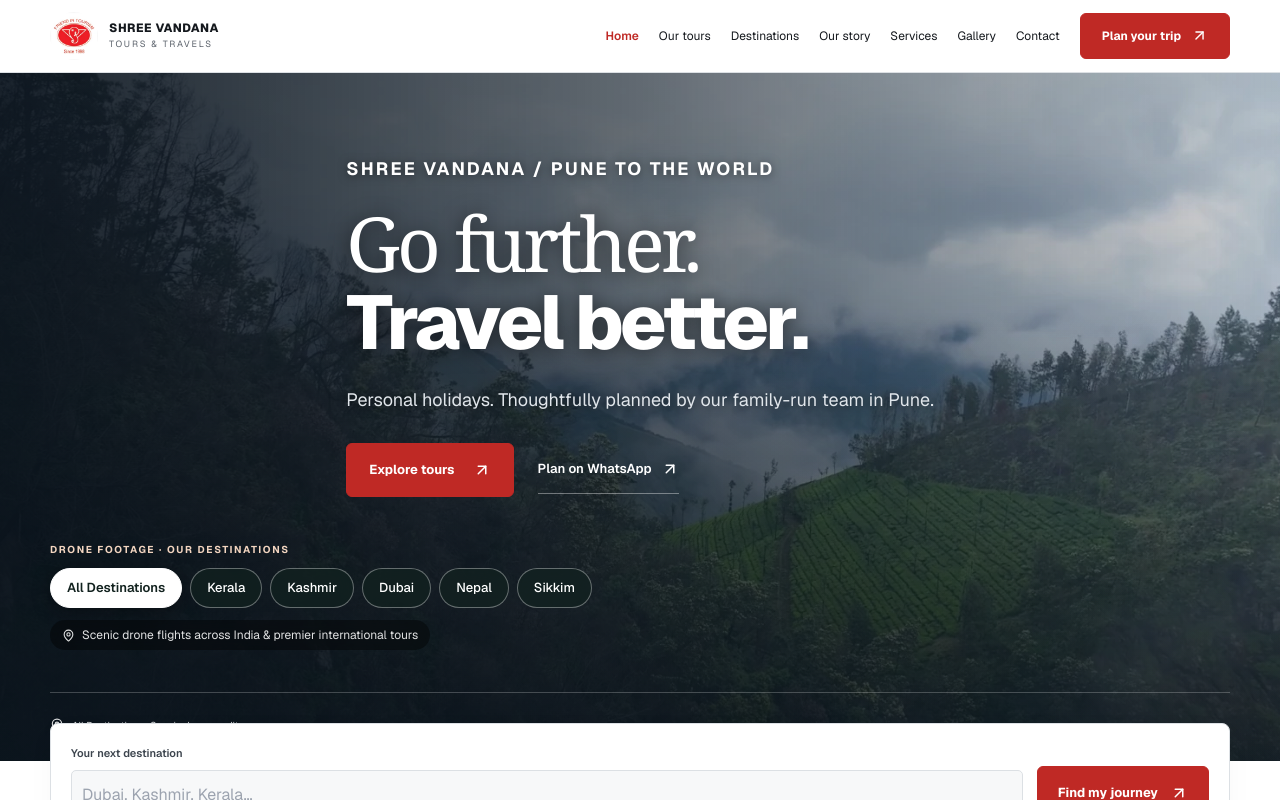
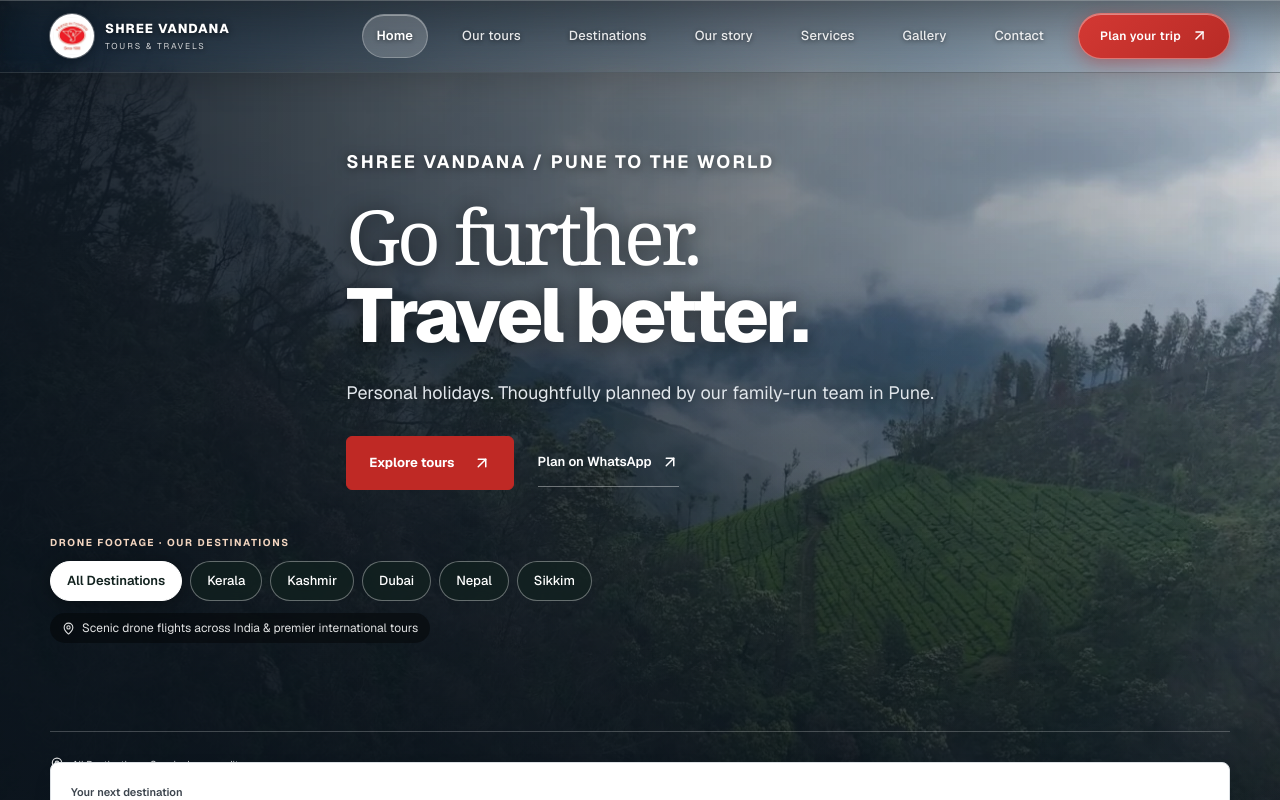
Before and after one commit to adityaakunjir/ShreeVandanaToursAndTravels, a Next.js app: page / in a window 1280 px wide. Shown: the top 800 px of the page. Built offline with nearby package versions, Linux system fonts and the light colour scheme; no server answers.

Commit message:
feat: implement Liquid Glass 2.0 navbar with transparent full-screen video overlay

```diff
--- a/src/app/scenic-video.css
+++ b/src/app/scenic-video.css
@@ -220,8 +220,9 @@
   right: 50%;
   margin-left: -50vw;
   margin-right: -50vw;
-  min-height: 86vh;
-  max-height: 940px;
+  min-height: 100vh;
+  min-height: 100dvh;
+  max-height: 1020px;
   margin-top: 0;
   border-radius: 0;
   display: flex;
@@ -232,7 +233,8 @@
 
 @media (max-width: 768px) {
   .home-hero-fullscreen {
-    min-height: 78vh;
+    min-height: 92vh;
+    min-height: 92dvh;
   }
 }
 
@@ -251,7 +253,7 @@
   flex-direction: column;
   justify-content: center;
   flex: 1;
-  padding-top: 80px;
+  padding-top: 100px;
   padding-bottom: 40px;
 }
 
@@ -415,3 +417,195 @@
     animation: none !important;
   }
 }
+
+/* ============================================================
+   Liquid Glass 2.0 Navbar System
+   ============================================================ */
+
+/* Global fixed header */
+.site-header.liquid-glass-nav {
+  position: fixed;
+  top: 0;
+  left: 0;
+  right: 0;
+  width: 100%;
+  z-index: 50;
+  min-height: 72px;
+  display: flex;
+  align-items: center;
+  transition:
+    background-color 280ms cubic-bezier(0.16, 1, 0.3, 1),
+    backdrop-filter 280ms cubic-bezier(0.16, 1, 0.3, 1),
+    -webkit-backdrop-filter 280ms cubic-bezier(0.16, 1, 0.3, 1),
+    border-color 280ms cubic-bezier(0.16, 1, 0.3, 1),
+    box-shadow 280ms cubic-bezier(0.16, 1, 0.3, 1);
+}
+
+/* Home hero overlay state (translucent crystal liquid glass over playing video) */
+.site-header.liquid-glass-nav.is-home:not(.is-scrolled) {
+  background: linear-gradient(
+    180deg,
+    rgba(14, 23, 31, 0.45) 0%,
+    rgba(14, 23, 31, 0.15) 60%,
+    rgba(14, 23, 31, 0.02) 100%
+  ) !important;
+  backdrop-filter: blur(14px) saturate(170%) !important;
+  -webkit-backdrop-filter: blur(14px) saturate(170%) !important;
+  border-bottom: 1px solid rgba(255, 255, 255, 0.12) !important;
+  box-shadow:
+    0 8px 32px 0 rgba(0, 0, 0, 0.18),
+    inset 0 1px 0 0 rgba(255, 255, 255, 0.22) !important;
+}
+
+/* Scrolled state or inner pages (rich obsidian frosted liquid glass) */
+.site-header.liquid-glass-nav.is-scrolled,
+.site-header.liquid-glass-nav:not(.is-home) {
+  background: rgba(14, 22, 29, 0.82) !important;
+  backdrop-filter: blur(24px) saturate(190%) contrast(105%) !important;
+  -webkit-backdrop-filter: blur(24px) saturate(190%) contrast(105%) !important;
+  border-bottom: 1px solid rgba(255, 255, 255, 0.14) !important;
+  box-shadow:
+    0 12px 36px -6px rgba(0, 0, 0, 0.45),
+    inset 0 1px 0 0 rgba(255, 255, 255, 0.25) !important;
+}
+
+/* Brand badge disc */
+.liquid-glass-nav .brand-badge {
+  display: flex;
+  align-items: center;
+  justify-content: center;
+  width: 44px;
+  height: 44px;
+  border-radius: 50%;
+  background: #ffffff;
+  padding: 3px;
+  box-shadow:
+    0 2px 10px rgba(0, 0, 0, 0.28),
+    0 0 0 1px rgba(255, 255, 255, 0.35);
+  overflow: hidden;
+  flex-shrink: 0;
+  transition: transform 220ms ease;
+}
+
+.liquid-glass-nav .brand:hover .brand-badge {
+  transform: scale(1.05);
+}
+
+.liquid-glass-nav .brand-badge img {
+  width: 100%;
+  height: 100%;
+  border-radius: 50%;
+  object-fit: cover;
+  mix-blend-mode: normal !important;
+}
+
+/* Brand typography */
+.liquid-glass-nav .brand strong {
+  color: #ffffff !important;
+  font-size: 13px;
+  letter-spacing: 0.08em;
+  text-shadow: 0 1px 6px rgba(0, 0, 0, 0.65);
+}
+
+.liquid-glass-nav .brand small {
+  color: rgba(255, 255, 255, 0.8) !important;
+  font-size: 8.5px;
+  letter-spacing: 0.22em;
+  text-shadow: 0 1px 4px rgba(0, 0, 0, 0.5);
+}
+
+/* Navigation Links */
+.liquid-glass-nav .main-nav > a:not(.button) {
+  color: rgba(255, 255, 255, 0.88) !important;
+  font-size: 13px !important;
+  font-weight: 500 !important;
+  padding: 8px 14px !important;
+  border-radius: 24px !important;
+  transition: all 200ms cubic-bezier(0.16, 1, 0.3, 1) !important;
+  text-shadow: 0 1px 4px rgba(0, 0, 0, 0.5) !important;
+  letter-spacing: 0.01em;
+}
+
+.liquid-glass-nav .main-nav > a:not(.button):hover {
+  color: #ffffff !important;
+  background: rgba(255, 255, 255, 0.16) !important;
+  backdrop-filter: blur(8px) !important;
+  -webkit-backdrop-filter: blur(8px) !important;
+  transform: translateY(-1px);
+}
+
+.liquid-glass-nav .main-nav a[aria-current='page'] {
+  color: #ffffff !important;
+  font-weight: 600 !important;
+  background: rgba(255, 255, 255, 0.2) !important;
+  border: 1px solid rgba(255, 255, 255, 0.25) !important;
+  box-shadow: inset 0 1px 0 rgba(255, 255, 255, 0.35);
+}
+
+/* CTA "Plan your trip" in Liquid Glass */
+.liquid-glass-nav .nav-cta {
+  background: linear-gradient(135deg, #d33833 0%, #b82b26 100%) !important;
+  color: #ffffff !important;
+  border: 1px solid rgba(255, 255, 255, 0.32) !important;
+  box-shadow:
+    0 4px 18px rgba(184, 43, 38, 0.45),
+    inset 0 1px 0 rgba(255, 255, 255, 0.4) !important;
+  border-radius: 26px !important;
+  font-weight: 600 !important;
+  letter-spacing: 0.02em;
+  transition: all 220ms cubic-bezier(0.16, 1, 0.3, 1) !important;
+}
+
+.liquid-glass-nav .nav-cta:hover {
+  transform: translateY(-1px) scale(1.02);
+  box-shadow:
+    0 6px 24px rgba(184, 43, 38, 0.65),
+    inset 0 1px 0 rgba(255, 255, 255, 0.5) !important;
+}
+
+/* Mobile Toggle Button */
+.liquid-glass-nav .menu-toggle {
+  background: rgba(255, 255, 255, 0.15) !important;
+  border: 1px solid rgba(255, 255, 255, 0.26) !important;
+  color: #ffffff !important;
+  backdrop-filter: blur(12px) !important;
+  -webkit-backdrop-filter: blur(12px) !important;
+  box-shadow: 0 4px 14px rgba(0, 0, 0, 0.25);
+  transition: all 200ms ease;
+}
+
+.liquid-glass-nav .menu-toggle:hover {
+  background: rgba(255, 255, 255, 0.25) !important;
+}
+
+/* Mobile Dropdown Panel */
+@media (max-width: 900px) {
+  .liquid-glass-nav .main-nav {
+    background: rgba(14, 22, 29, 0.94) !important;
+    backdrop-filter: blur(28px) saturate(190%) !important;
+    -webkit-backdrop-filter: blur(28px) saturate(190%) !important;
+    border: 1px solid rgba(255, 255, 255, 0.16) !important;
+    box-shadow:
+      0 24px 60px rgba(0, 0, 0, 0.6),
+      inset 0 1px 0 rgba(255, 255, 255, 0.25) !important;
+    color: #ffffff !important;
+  }
+  .liquid-glass-nav .main-nav > a:not(.button) {
+    color: #ffffff !important;
+    padding: 12px 14px !important;
+    border-radius: 12px !important;
+  }
+}
+
+/* Main Content Padding Offset for Non-Hero Pages */
+#main-content {
+  padding-top: 72px;
+}
+
+#main-content:has(.home-hero-fullscreen) {
+  padding-top: 0 !important;
+}
+
+.focused-home {
+  padding-top: 0 !important;
+}
--- a/src/components/Navbar.tsx
+++ b/src/components/Navbar.tsx
@@ -19,8 +19,19 @@ const links = [
 export default function Navbar() {
   const pathname = usePathname();
   const [open, setOpen] = useState(false);
+  const [scrolled, setScrolled] = useState(false);
   const toggle = useRef<HTMLButtonElement>(null);
   const panel = useRef<HTMLElement>(null);
+  const isHome = pathname === '/';
+
+  useEffect(() => {
+    const handleScroll = () => {
+      setScrolled(window.scrollY > 25);
+    };
+    handleScroll();
+    window.addEventListener('scroll', handleScroll, { passive: true });
+    return () => window.removeEventListener('scroll', handleScroll);
+  }, []);
   useEffect(() => {
     if (!open) return;
     const previous = document.body.style.overflow;
@@ -80,18 +91,23 @@ export default function Navbar() {
           </a>
         </div>
       </div>
-      <header className="site-header">
+      <header
+        className={`site-header liquid-glass-nav ${scrolled ? 'is-scrolled' : ''} ${isHome ? 'is-home' : ''}`}
+      >
         <div className="wrap nav-wrap">
           <Link
             href="/"
             className="brand"
           >
-            <Image
-              src="/assets/images/brand-mark.webp"
-              width={52}
-              height={52}
-              alt=""
-            />
+            <div className="brand-badge">
+              <Image
+                src="/assets/images/brand-mark.webp"
+                width={42}
+                height={42}
+                alt="Shree Vandana Tours & Travels"
+                priority
+              />
+            </div>
             <span>
               <strong>SHREE VANDANA</strong>
               <small>TOURS & TRAVELS</small>
```
